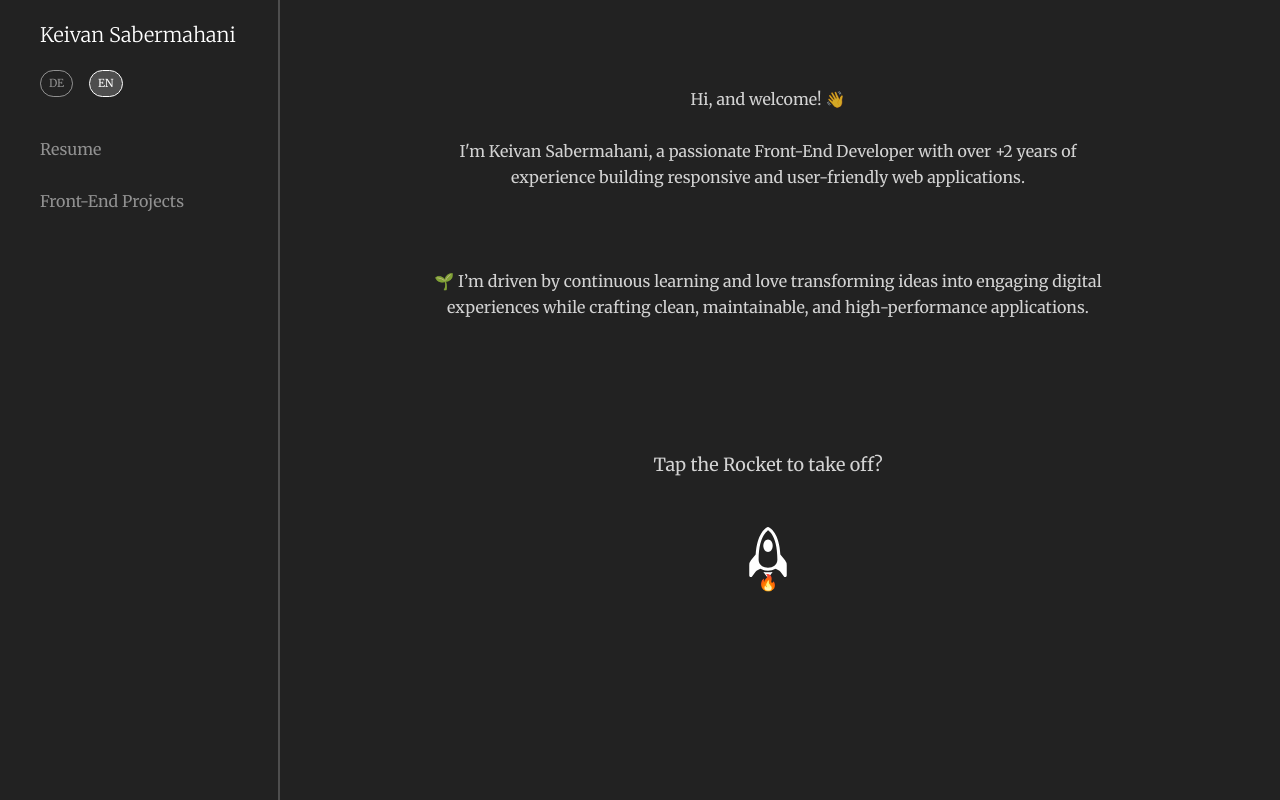
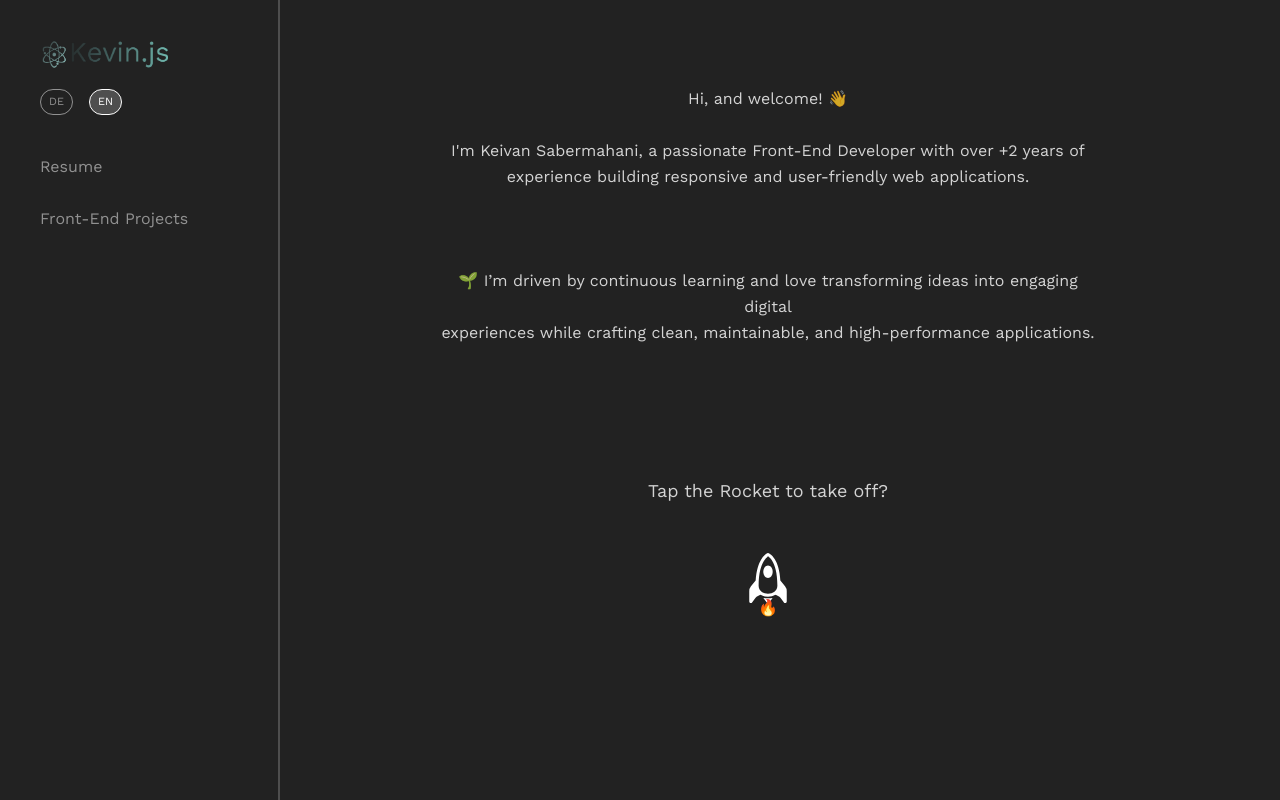
Before and after one commit to KevinMahani/Portfolio, a Next.js app: page / in a window 1280 px wide. Shown: the top 800 px of the page. Built offline with nearby package versions, Linux system fonts and the light colour scheme.

Commit message:
add logo

```diff
--- a/app/components/MobileNavbar.jsx
+++ b/app/components/MobileNavbar.jsx
@@ -64,9 +64,13 @@ export default function MobileNavbar() {
     <>
        {/* Mobile Top Bar */}
       <div className="lg:hidden fixed bg-[#222] z-70 top-0 left-0 border-b border-[#3c3535] pr-12 right-0 px-4 py-4 flex justify-around items-center ">
-        <Link href="/">
-        <h1 className="text-white text-[15px] font-light">Keivan Sabermahani</h1>
-        </Link>
+      <Link href="/">
+        <img
+          src="/Logo/Logo2.png"
+          alt="Logo"
+          className="w-28 sm:w-32 cursor-pointer"
+        />
+      </Link>
       <div className="flex space-x-1 mr-8 text-[11px] text-center ">
         <button
           onClick={() => changeLang("de")}
--- a/app/components/Navbar.jsx
+++ b/app/components/Navbar.jsx
@@ -1,3 +1,190 @@
+
+
+
+// "use client";
+
+// import { useState } from "react";
+// import { motion, AnimatePresence } from "framer-motion";
+// import projectsEN from "../data/projects";
+// import projectsDe from "../data/projects-de";
+// import Link from "next/link";
+// import { usePathname } from "next/navigation";
+// import { useLanguage } from "../context/LanguageContext";
+// import { MdKeyboardDoubleArrowDown } from "react-icons/md";
+// import { useRef } from "react"
+
+// export default function Navbar() {
+//   const { lang, changeLang } = useLanguage();
+//   const pathname = usePathname();
+//   const projects = lang === "de" ? projectsDe : projectsEN;
+
+//   const [showFrontEnd, setShowFrontEnd] = useState(false);
+//   const [showHint, setShowHint] = useState(true);
+
+//   const gridRef = useRef(null);
+
+//   const handleArrowClick = () => {
+//   if (gridRef.current) {
+//         gridRef.current.scrollTo({
+//       top: gridRef.current.scrollHeight,
+//       behavior: "smooth",
+//     });
+//   }
+// };
+
+//   const handleToggle = () => {
+//     setShowFrontEnd(!showFrontEnd);
+//     if (!showFrontEnd) {
+//       setShowHint(true);
+//       setTimeout(() => setShowHint(false), 6000); // disappears after 3s
+//     }
+//   };
+
+
+//   const [showResumeOptions, setShowResumeOptions] = useState(false);
+
+//   return (
+//     <header className="hidden lg:block fixed left-0 top-0 h-screen w-70 px-10 py-10 z-50
+//     border-r-2 border-white/20 ">
+//       <Link href="/">
+//         <h1 className="text-[20px] font-light text-white -mt-5 mb-10">
+//           Keivan Sabermahani
+//         </h1>
+//       </Link>
+
+//       {/* Language toggle */}
+//       <div className="text-[11px] text-center flex space-x-4 -mt-5 -mb-10">
+//         <button
+//           onClick={() => changeLang("de")}
+//           className={`border rounded-full px-2 py-1 cursor-pointer ${
+//             lang === "de" ? "bg-white/20 text-white" : "text-white/50"
+//           }`}
+//         >
+//           DE
+//         </button>
+//         <button
+//           onClick={() => changeLang("en")}
+//           className={`border rounded-full px-2 py-1 cursor-pointer ${
+//             lang === "en" ? "bg-white/20 text-white" : "text-white/50"
+//           }`}
+//         >
+//           EN
+//         </button>
+//       </div>
+
+//       {/* Resume + Projects */}
+//       <div className="relative mt-20 ">
+//       <div className="relative mb-2 flex items-center space-x-3">
+//       <span
+//           className="text-white/50 hover:text-white cursor-pointer"
+//           onClick={() => setShowResumeOptions(!showResumeOptions)}
+//         >
+//           {lang === "de" ? "Lebenslauf" : "Resume"}
+//       </span>
+
+//           <AnimatePresence>
+//             {showResumeOptions && (
+//               <motion.div
+//                 className="flex items-center space-x-3 "
+//                 initial={{ opacity: 0, x: -5 }}
+//                 animate={{ opacity: 1, x: 0 }}
+//                 exit={{ opacity: 0, x: -5 }}
+//                 transition={{ duration: 0.3 }}
+//               >
+//                 <Link
+//                   href="/r-eng.pdf"
+//                   target="_blank"
+//                   className="text-white/80 hover:text-white text-[10px]
+//                    border rounded-full px-2 py-0.5"
+//                 >
+//                   English
+//                 </Link>
+//                 <Link
+//                   href="/r-de.pdf"
+//                   target="_blank"
+//                   className="text-white/80 hover:text-white text-[10px]
+//                   border rounded-full px-2 py-0.5"
+//                 >
+//                   Deutsch
+//                 </Link>
+//               </motion.div>
+//             )}
+//           </AnimatePresence>
+//         </div>
+
+
+//         {/* Front-End Toggle */}
+//         <button
+//             onClick={handleToggle}
+//             className="mt-5 pt-2 flex items-center gap-2 rounded cursor-pointer
+//             transition-colors"
+//           >
+//             {/* Only this span gets hover effect */}
+//             <span
+//               className={`transition-colors ${
+//                 showFrontEnd ? "text-white" : "text-white/50"
+//               } hover:text-white`}
+//             >
+//               {lang === "de" ? "Front-End Projekte" : "Front-End Projects"}
+//             </span>
+//           </button>
+
+//           {/* Arrow is always white */}
+//           {showFrontEnd && showHint && (
+//             <motion.div
+//               initial={{ opacity: 1, y: 10 }}
+//               animate={{ opacity: 1, y: [0, 10, 0] }}
+//               exit={{ opacity: 0 }}
+//               transition={{ repeat: Infinity }}
+//               onClick = {handleArrowClick}
+//               className="absolute left-1/2 ml-25  top-132 -translate-x-1/2
+//               cursor-pointer inline-block z-50"
+//             >
+//               <MdKeyboardDoubleArrowDown size={28} className="!text-white " />
+//             </motion.div>
+//           )}
+
+
+//         {/* Collapsible Projects List */}
+//         <AnimatePresence>
+//           {showFrontEnd && (
+//             <motion.ul
+//               ref={gridRef}
+//               key="frontend-projects"
+//               initial={{ opacity: 0, y: -10 }}
+//               animate={{ opacity: 1, y: 0 }}
+//               exit={{ opacity: 0, y: -10 }}
+//               transition={{ duration: 0.2 }}
+//               className="absolute top-0 left-10 mt-25 w-full max-h-120
+//                overflow-y-auto pr-2 space-y-1 text-[12px] custom-scrollbar"
+//             >
+//               {projects.map((p) => {
+//                 const isActive = pathname === `/projects/${p.id}`;
+//                 return (
+//                   <li key={p.id} className="py-1">
+//                     <Link
+//                       href={`/projects/${p.id}`}
+//                       className={`transition-colors ${
+//                         isActive
+//                           ? "text-white"
+//                           : "text-white/50 hover:text-white"
+//                       }`}
+//                     >
+//                       {p.name}
+//                     </Link>
+
+//                   </li>
+//                 );
+//               })}
+//             </motion.ul>
+//           )}
+//         </AnimatePresence>
+//       </div>
+//     </header>
+//   );
+// }
+// ..................................................
+
 
 
 
@@ -47,9 +234,11 @@ export default function Navbar() {
     <header className="hidden lg:block fixed left-0 top-0 h-screen w-70 px-10 py-10 z-50
     border-r-2 border-white/20 ">
       <Link href="/">
-        <h1 className="text-[20px] font-light text-white -mt-5 mb-10">
-          Keivan Sabermahani
-        </h1>
+        <img
+          src="/Logo/Logo2.png"
+          alt="Logo"
+          className="w-32 mb-10 cursor-pointer"
+        />
       </Link>
 
       {/* Language toggle */}
--- a/app/layout.jsx
+++ b/app/layout.jsx
@@ -1,4 +1,5 @@
-import { Merriweather } from "next/font/google";
+// import { Merriweather } from "next/font/google";
+import { Work_Sans} from "next/font/google";
 import "./globals.css";
 import Navbar from "./components/Navbar"
 import MobileNavbar from "./components/MobileNavbar";
@@ -6,10 +7,14 @@ import Footer from "./components/Footer";
 import { LanguageProvider } from "./context/LanguageContext";
 
 
-const merriweather = Merriweather({
+// const merriweather = Merriweather({
+//   subsets: ["latin"],
+//   weight: ["300","400", "700"],
+// });
+const worksans = Work_Sans({
   subsets: ["latin"],
   weight: ["300","400", "700"],
-});
+ });
 
 export const metadata = {
   title: "Create Next App",
@@ -21,7 +26,9 @@ export default function RootLayout({ children }) {
     <LanguageProvider>
     <html lang="en">
       <body
-        className={`${merriweather.className}  antialiased bg-[#222] text-white   `}
+        // className={`${merriweather.className}  antialiased bg-[#222] text-white   `}
+        className={`${worksans.className}  antialiased bg-[#222] text-white   `}
+
       >
         <Navbar />
         <MobileNavbar />
```
Also changed, not shown: public/Logo/Logo.png (added), public/Logo/Logo2.png (added).
